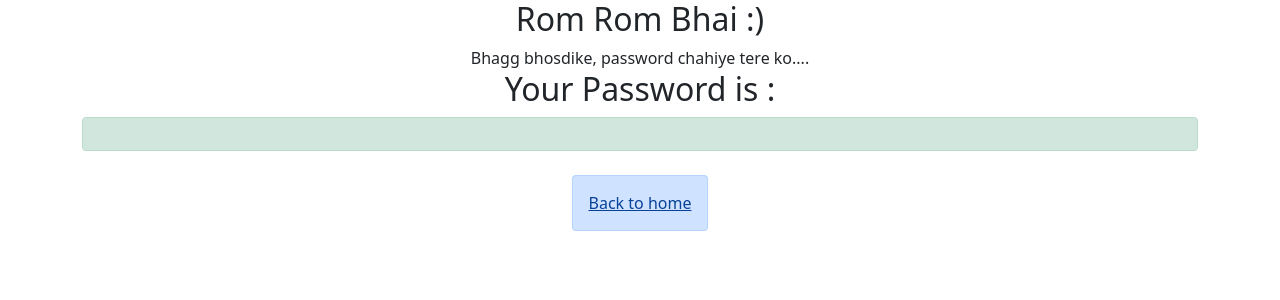
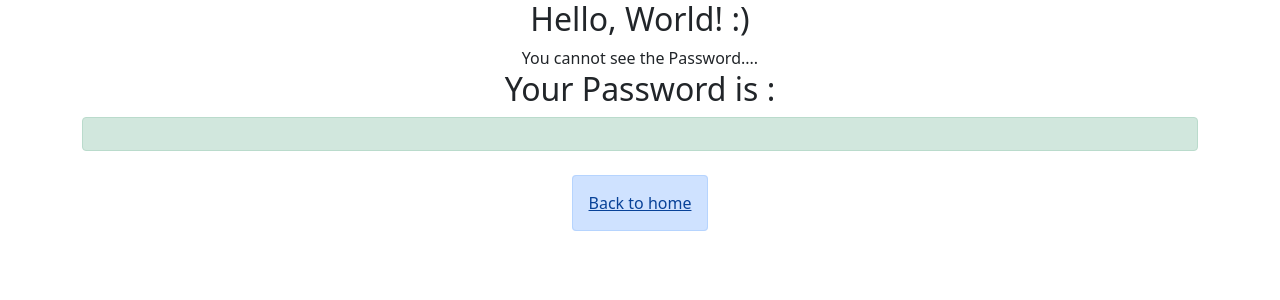
Before and after one commit to siddharth687/Password-generator-using-django, a Django app: template generator/templates/generator/password.html in a window 1280 px wide. Shown: the top 300 px of the page. Run offline with Django 3.2, Linux system fonts and the light colour scheme; the template is opened without the code that fills it, so the values that code supplies are empty.

Commit message:
Update password.html

```diff
--- a/generator/templates/generator/password.html
+++ b/generator/templates/generator/password.html
@@ -1,8 +1,8 @@
 <link href="https://cdn.jsdelivr.net/npm/bootstrap@5.1.0/dist/css/bootstrap.min.css" rel="stylesheet" integrity="sha384-KyZXEAg3QhqLMpG8r+8fhAXLRk2vvoC2f3B09zVXn8CA5QIVfZOJ3BCsw2P0p/We" crossorigin="anonymous">
 
 <div class="container text-center">
-<h2>Rom Rom Bhai :)</h2>
-Bhagg bhosdike, password chahiye tere ko....
+<h2>Hello, World! :)</h2>
+You cannot see the Password....
 
 <h2>Your Password is : </h2>
 <h3 class="alert alert-success"> {{ password }}</h3>
```
